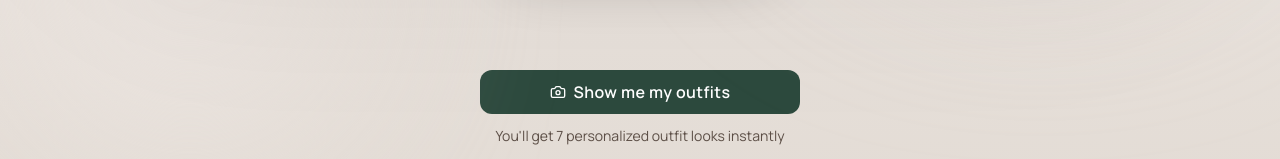
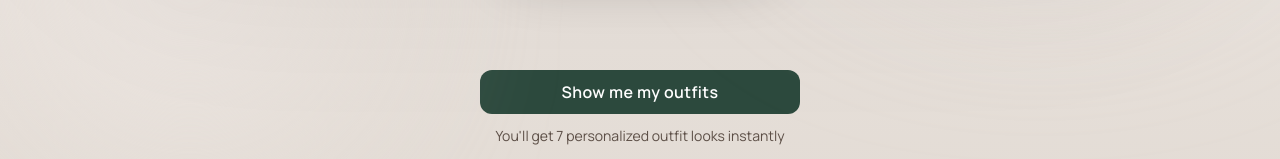
Before and after one commit to alyonabahaleisha/fitonme, a React (Vite) app: page / in a window 1280 px wide. Shown: the part 590-749 px from the top of the page. Built offline with nearby package versions, Linux system fonts and the light colour scheme; no server answers; the database is empty.

Commit message:
ui: solid button color, remove camera icon
- Removed camera icon from CTA
- Added ring-0 and focus-visible:ring-0 to eliminate white effects
- Removed unused Camera import

🤖 Generated with [Claude Code](https://claude.com/claude-code)

Co-Authored-By: Claude Opus 4.5 <noreply@anthropic.com>

```diff
--- a/src/components/UploadButton.tsx
+++ b/src/components/UploadButton.tsx
@@ -1,7 +1,7 @@
 import { useRef, useState } from "react";
 import { useNavigate } from "react-router-dom";
 import { Button } from "@/components/ui/button";
-import { Upload, Camera } from "lucide-react";
+import { Upload } from "lucide-react";
 import { useToast } from "@/hooks/use-toast";
 import PhotoGuidelinesModal from "./PhotoGuidelinesModal";
 import useAppStore from "@/store/useAppStore";
@@ -144,7 +144,6 @@ const UploadButton = ({ variant = "hero", size = "lg", fullWidth = false, classN
           onClick={handleClick}
           className={`${fullWidth ? "w-full" : ""} ${className}`}
         >
-          <Camera className="w-5 h-5" />
           Show me my outfits
         </Button>
       )}
--- a/src/components/ui/button.tsx
+++ b/src/components/ui/button.tsx
@@ -10,7 +10,7 @@ const buttonVariants = cva(
     variants: {
       variant: {
         default: "bg-brand text-white hover:bg-brand-600 shadow-md hover:shadow-lg font-semibold transition-all",
-        hero: "bg-[#2d4a3e] text-white hover:bg-[#243d33] font-semibold rounded-xl",
+        hero: "bg-[#2d4a3e] text-white hover:bg-[#243d33] font-semibold rounded-xl border-none outline-none ring-0 ring-offset-0 focus-visible:ring-0 focus-visible:ring-offset-0",
         secondary: "bg-white text-foreground hover:bg-white/90 border border-border/60 shadow-sm backdrop-blur-sm",
         outline: "border-2 border-brand/40 bg-transparent hover:bg-brand/10 text-brand font-medium",
         ghost: "hover:bg-secondary/50 hover:text-foreground",
```
